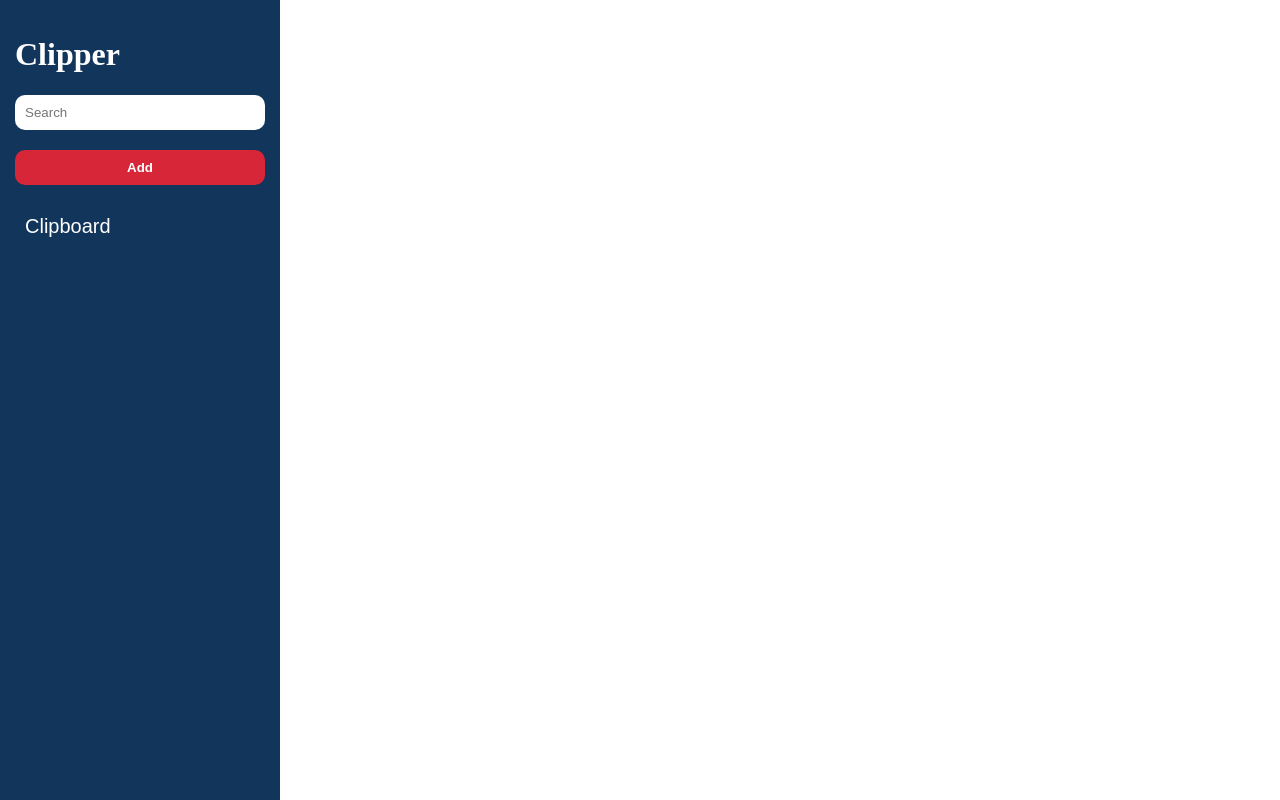
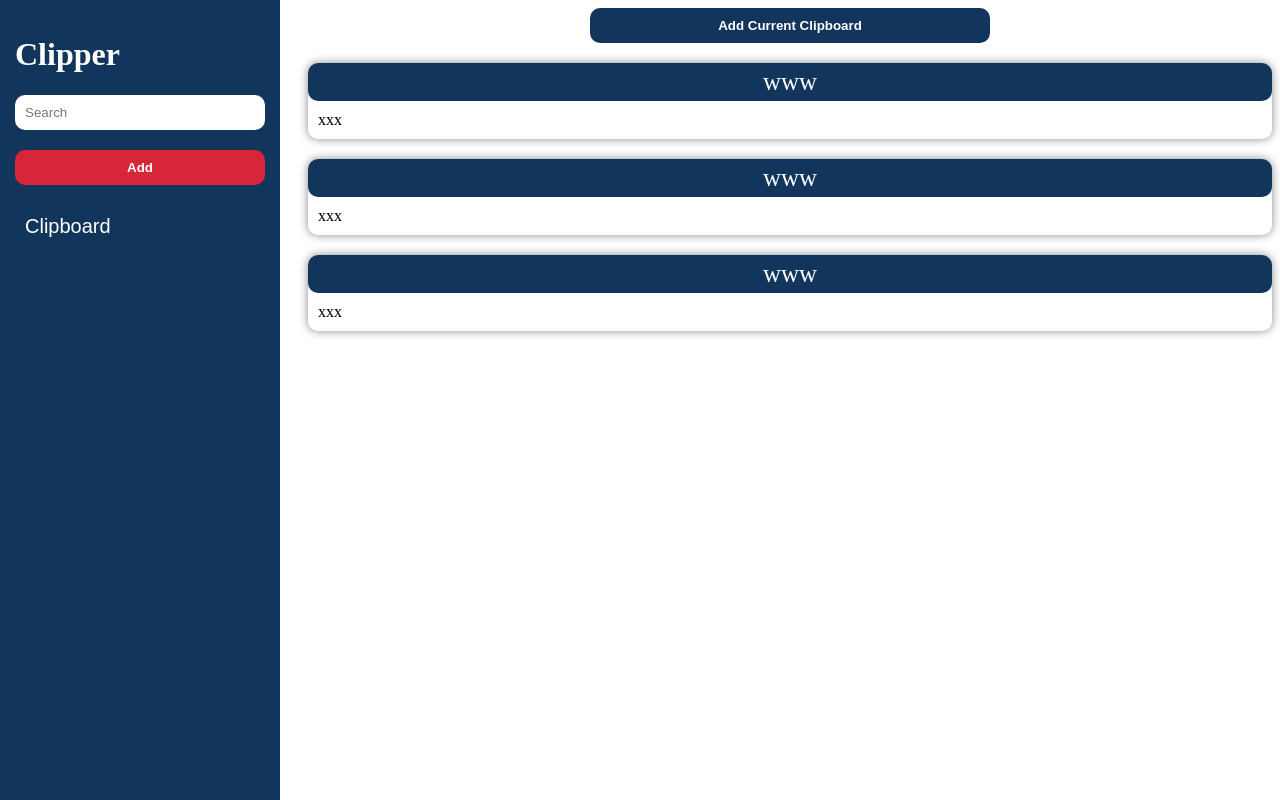
Before and after one commit to MohamedTalaat-Coder/clipper, a Django app: page / in a window 1280 px wide. Run offline with Django 4.2, Linux system fonts and the light colour scheme; data that the repository does not hold is empty.

Commit message:
section clipboards and add button

```diff
--- a/src/clipboard/templates/clipboard/index.html
+++ b/src/clipboard/templates/clipboard/index.html
@@ -24,7 +24,23 @@
   </div>
   {% endfor %}
 </div>
-
+<div class="section-clipboard" id="section-clipboard">
+  <div class="add-current-clipboard-container">
+  <button class="add-current-clipboard">Add Current Clipboard</button>
+  </div>
+  <div class="clipboar-container">
+    <div class="header">www</div>
+    <div class="body">xxx</div>
+  </div>
+  <div class="clipboar-container">
+    <div class="header">www</div>
+    <div class="body">xxx</div>
+  </div>
+  <div class="clipboar-container">
+    <div class="header">www</div>
+    <div class="body">xxx</div>
+  </div>
+</div>
 {% load static %}
 <script src="{% static 'scripts/add.js' %}"></script>
 {% endblock %}
--- a/src/clipboard/urls.py
+++ b/src/clipboard/urls.py
@@ -21,5 +21,5 @@ urlpatterns = [
     path("", IndexView.as_view(), name="index"),
     path("create/", CreateSection.as_view(), name="create_section"),
     path("<str:section>/add/", AddToSection.as_view(), name="add_to_section"),
-    path("<str:section>/", SectionCliboard.as_view(), name="clipboards")
+    path("<str:section>/", SectionClipboard.as_view(), name="clipboards")
 ]
--- a/src/clipboard/views.py
+++ b/src/clipboard/views.py
@@ -15,7 +15,7 @@ class IndexView(ListView):
         return Section.objects.all()
 
 
-class SectionCliboard(ListView):
+class SectionClipboard(ListView):
     model = Clipboard
     template_name = "clipboard/index.html"
     context_object_name = "clipboards"
--- a/src/static/scripts/add.js
+++ b/src/static/scripts/add.js
@@ -15,6 +15,7 @@ document.addEventListener("DOMContentLoaded", function () {
   add_button.forEach((button) => {
     button.addEventListener("click", () => {
       const url = `${button.dataset.section}/add/`;
+
         });
     });
   });
@@ -59,3 +60,16 @@ function append_new_section(section) {
   `;
   parent.appendChild(container);
 }
+
+function remove_current_clipboar() {
+  document.getElementById("section-clipboard").remove();
+}
+
+function add_clipboard_section() {
+  const container = document.createElement("div");
+  container.innerHTML = `
+
+
+
+  `
+}
--- a/src/static/styles/styles.css
+++ b/src/static/styles/styles.css
@@ -87,3 +87,53 @@ body {
   margin-bottom: 20px;
   border-radius: 10px;
 }
+
+
+.section-clipboard {
+  margin-left: 300px;
+}
+
+.clipboar-container {
+  box-shadow: 0px 0px 10px #888888;
+  margin-bottom: 20px;
+  border-radius: 10px;
+  cursor: pointer;
+  margin-top: 20px;
+
+}
+
+.clipboar-container .header {
+  background-color: var(--blue-color);
+  padding: 5px;
+  font-size: 25px;
+  color: var(--body-color);
+  text-align: center;
+  border-radius: 10px;
+
+}
+
+.clipboar-container .body {
+  padding: 10px;
+
+}
+
+.add-current-clipboard-container {
+  width: 100%;
+  text-align: center;
+}
+
+.add-current-clipboard {
+  background-color: var(--blue-color);
+  border-radius: 10px;
+  color: var(--body-color);
+  padding: 10px;
+  width: 400px;
+  font-weight: bold;
+  cursor: pointer;
+  border: none;
+}
+
+.add-current-clipboard:hover {
+  background-color: var(--crimson);
+  transition: .3s;
+}
```
